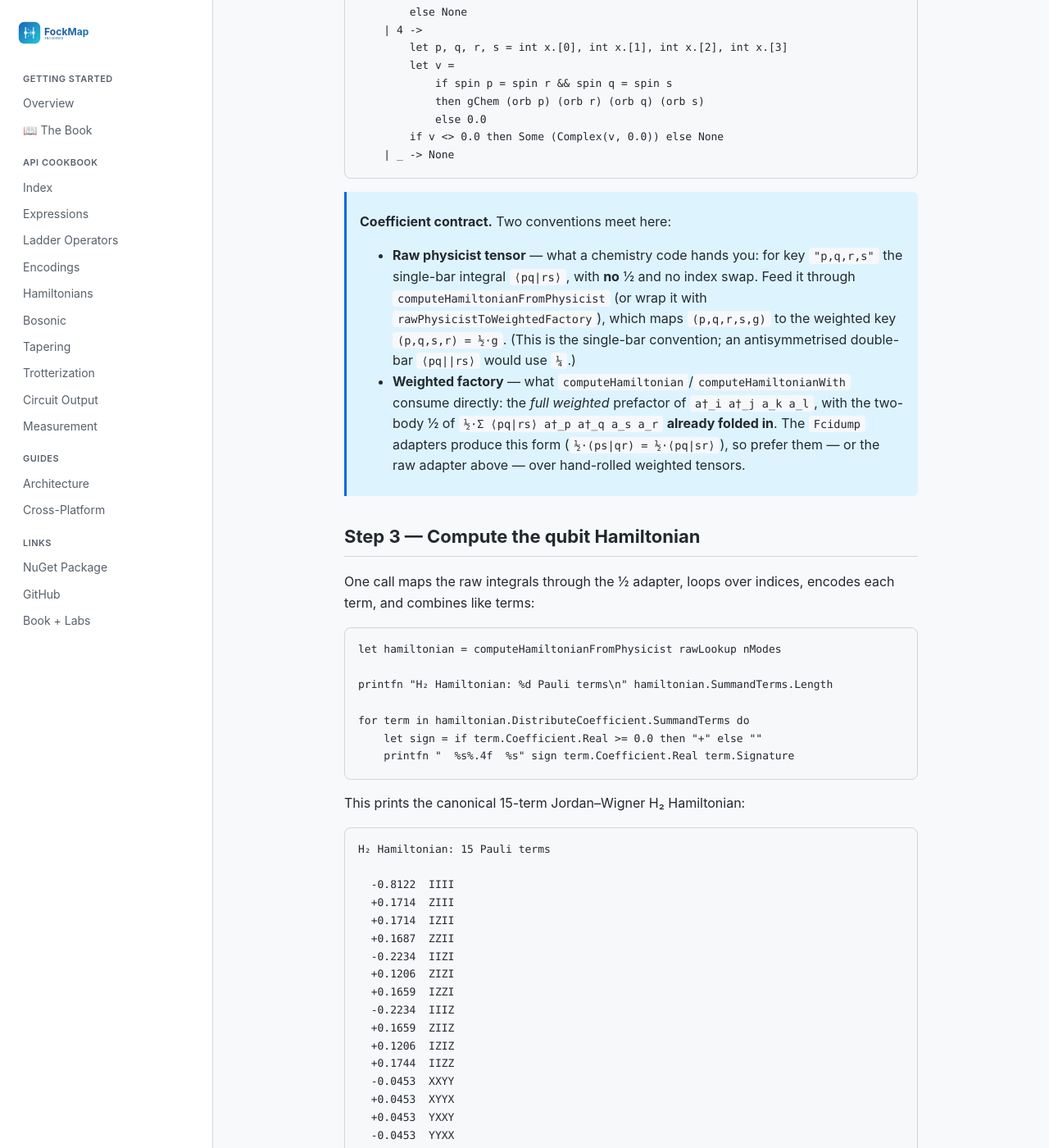
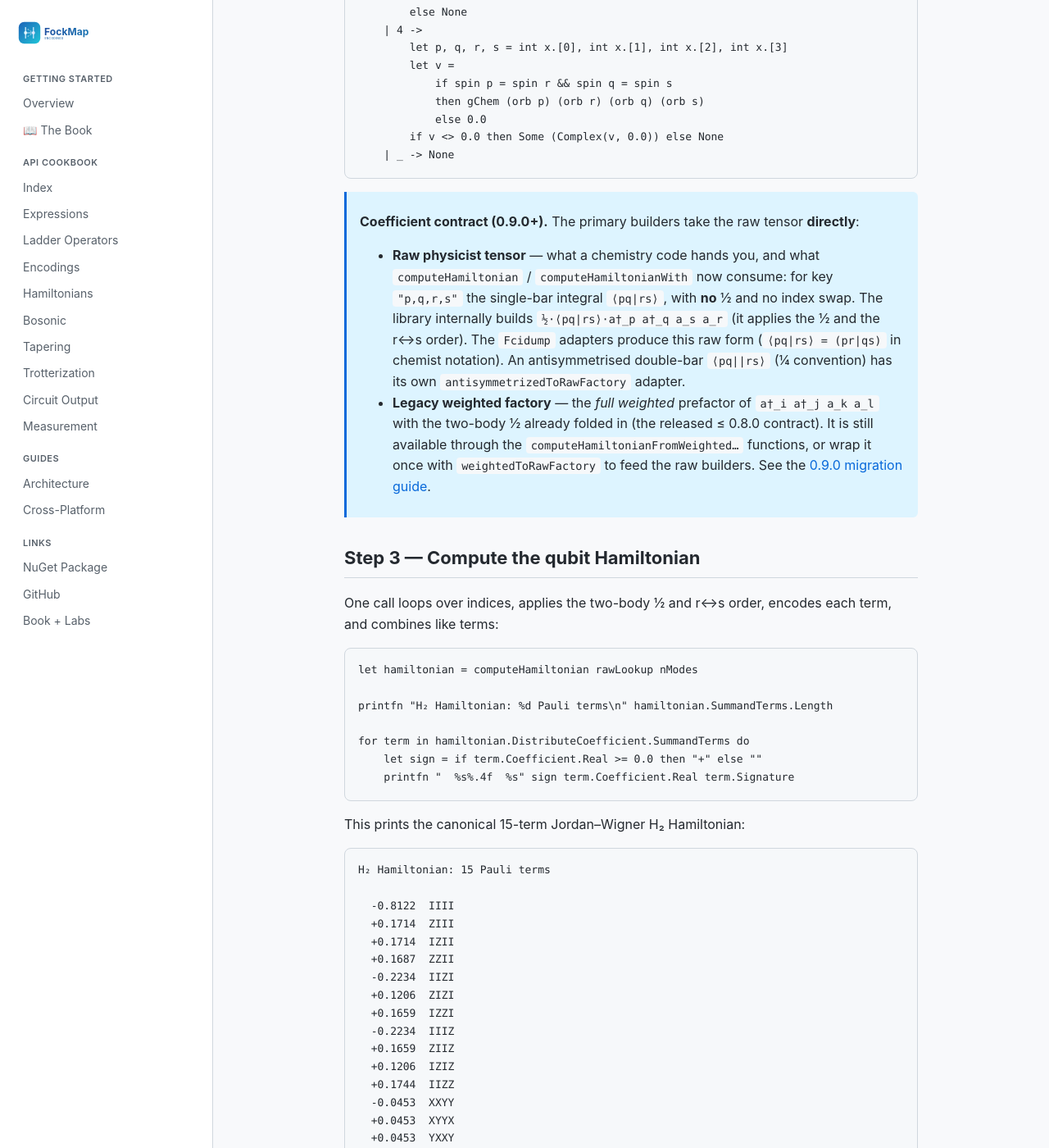
Before and after one commit to johnazariah/encodings, a Jekyll site: the page built from docs/guides/cookbook/10-building-hamiltonian.md, in a window 1280 px wide and 1400 px high, scrolled down 1683 px. Shown: the whole window at 82% size. Built offline with Jekyll 4.4.1, drawn with Linux system fonts in a browser that asks for light colours; our own code applies the rules of GitHub Pages for plain Markdown files; some of the changed text lies outside the part shown.

Commit message:
Adopt raw physicist integrals as the public Hamiltonian contract (0.9.0 breaking)
Flip the public Hamiltonian coefficient contract from the released "weighted"
prefactor to RAW single-bar physicist integrals, as a deliberate breaking
change stacked on the audited compat branch (PR #6).

Primary builders (computeHamiltonian/…With, parallel, cached,
computeHamiltonianSkeletonFor, applyCoefficients, and the Optimization-transitive
entry points) now consume raw ⟨pq|rs⟩ keyed "p,q,r,s" and internally assemble
½·⟨pq|rs⟩·a†_p a†_q a_s a_r (internal ½ + r↔s swap). The Fcidump adapters return
raw physicist integrals (⟨pq|rs⟩ = (pr|qs) = h2e[p,r,q,s]) with no compensating
half/swap, so FCIDUMP → Hamiltonian physics is unchanged.

The released weighted semantics are preserved verbatim behind the named
computeHamiltonianFromWeighted* migration functions and applyCoefficientsFromWeighted.
New adapters: weightedToRawFactory (weighted→raw bridge, covers Optimization) and
antisymmetrizedToRawFactory (double-bar ¼ convention). The PR #6 raw adapter is now
redundant: rawPhysicistToWeightedFactory and computeHamiltonianFromPhysicist(With)
are [<Obsolete>] (the latter identity aliases of the raw primary).

Canonical H₂/STO-3G output is unchanged: 15 terms, IIII −0.8121706072, four-body
±0.0453026155, weight 32, 15 rotations, 36 CNOTs, ground −1.8523881736, 1-norm
2.6992778241, six-encoding spectra agree.

Tests: migrated weighted-contract tests to the FromWeighted API; flipped both
migration-hazard tests; added raw ½+swap, legacy-all-paths, weightedToRawFactory
round-trip and antisymmetrizedToRawFactory tests; FCIDUMP raw expectations; fixture
lock feeds the raw primary directly. 897 tests pass; doc harness (README + 18
cookbooks) canonical outputs enforced and drift-free across two runs; fsdocs --strict
clean.

Docs/meta: version 0.8.0 → 0.9.0 (fsproj, CITATION.cff); CHANGELOG BREAKING section;
standalone docs/guides/migration-0.9.md; README, cookbooks 10/13, ADR-014, and the
test-register updated to the raw contract.

Co-authored-by: Copilot App <223556219+Copilot@users.noreply.github.com>
Copilot-Session: 4a02bbb8-f505-4385-9a8c-d5cbc34c58cd

````diff
--- a/docs/guides/cookbook/10-building-hamiltonian.md
+++ b/docs/guides/cookbook/10-building-hamiltonian.md
@@ -79,27 +79,30 @@ let rawLookup (key : string) =
     | _ -> None
 ```
 
-> **Coefficient contract.** Two conventions meet here:
+> **Coefficient contract (0.9.0+).** The primary builders take the raw tensor
+> **directly**:
 >
-> - **Raw physicist tensor** — what a chemistry code hands you: for key
+> - **Raw physicist tensor** — what a chemistry code hands you, and what
+>   `computeHamiltonian` / `computeHamiltonianWith` now consume: for key
 >   `"p,q,r,s"` the single-bar integral `⟨pq|rs⟩`, with **no** ½ and no index
->   swap. Feed it through `computeHamiltonianFromPhysicist` (or wrap it with
->   `rawPhysicistToWeightedFactory`), which maps `(p,q,r,s,g)` to the weighted
->   key `(p,q,s,r) = ½·g`. (This is the single-bar convention; an
->   antisymmetrised double-bar `⟨pq||rs⟩` would use `¼`.)
-> - **Weighted factory** — what `computeHamiltonian`/`computeHamiltonianWith`
->   consume directly: the *full weighted* prefactor of `a†_i a†_j a_k a_l`, with
->   the two-body ½ of `½·Σ ⟨pq|rs⟩ a†_p a†_q a_s a_r` **already folded in**. The
->   `Fcidump` adapters produce this form (`½·(ps|qr) = ½·⟨pq|sr⟩`), so prefer them
->   — or the raw adapter above — over hand-rolled weighted tensors.
+>   swap. The library internally builds `½·⟨pq|rs⟩·a†_p a†_q a_s a_r` (it applies
+>   the ½ and the r↔s order). The `Fcidump` adapters produce this raw form
+>   (`⟨pq|rs⟩ = (pr|qs)` in chemist notation). An antisymmetrised double-bar
+>   `⟨pq||rs⟩` (¼ convention) has its own `antisymmetrizedToRawFactory` adapter.
+> - **Legacy weighted factory** — the *full weighted* prefactor of
+>   `a†_i a†_j a_k a_l` with the two-body ½ already folded in (the released
+>   ≤ 0.8.0 contract). It is still available through the
+>   `computeHamiltonianFromWeighted…` functions, or wrap it once with
+>   `weightedToRawFactory` to feed the raw builders. See the
+>   [0.9.0 migration guide](../migration-0.9.html).
 
 ## Step 3 — Compute the qubit Hamiltonian
 
-One call maps the raw integrals through the ½ adapter, loops over indices,
-encodes each term, and combines like terms:
+One call loops over indices, applies the two-body ½ and r↔s order, encodes each
+term, and combines like terms:
 
 ```fsharp
-let hamiltonian = computeHamiltonianFromPhysicist rawLookup nModes
+let hamiltonian = computeHamiltonian rawLookup nModes
 
 printfn "H₂ Hamiltonian: %d Pauli terms\n" hamiltonian.SummandTerms.Length
 
````
Also changed, not shown: other parts of docs/guides/cookbook/10-building-hamiltonian.md (+4 -5 lines), docs/guides/cookbook/13-grand-finale.md (+2 -2 lines), docs/guides/migration-0.9.md (added, +138 -0 lines), .project/adrs/014-coefficient-factory-pattern.md, .project/test-register.md, CHANGELOG.md, README.md, 10 other files.
